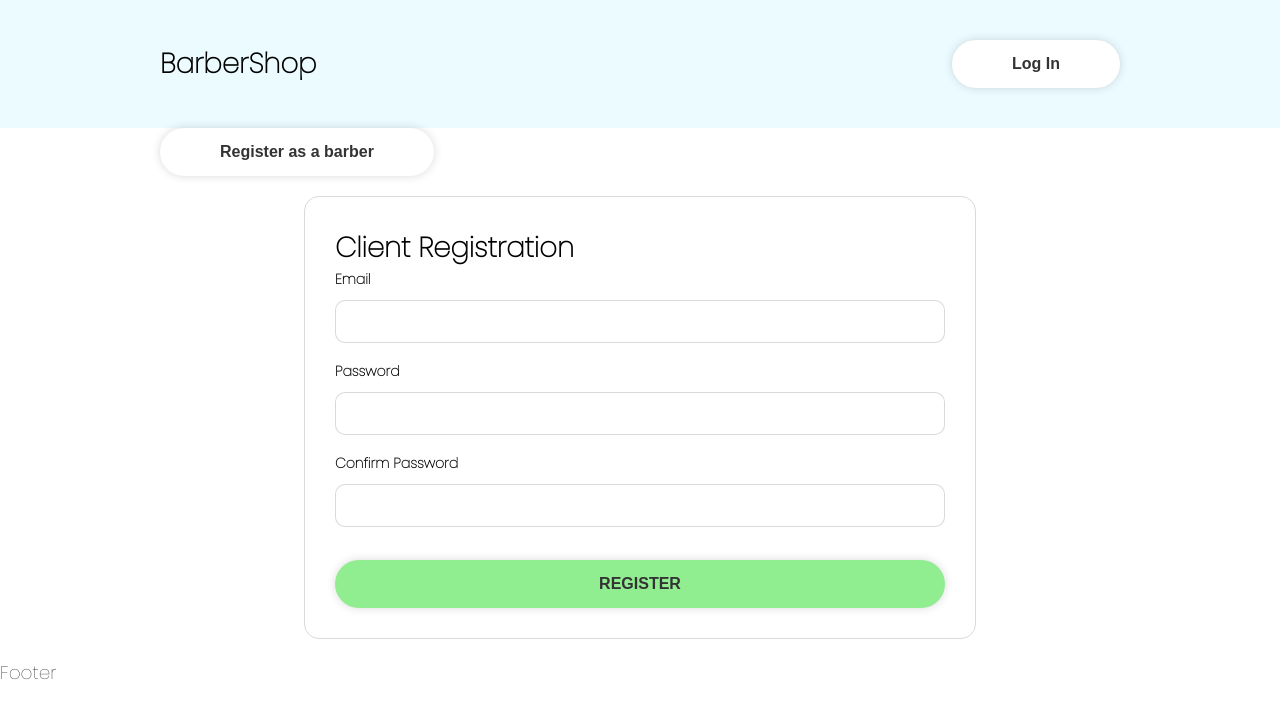
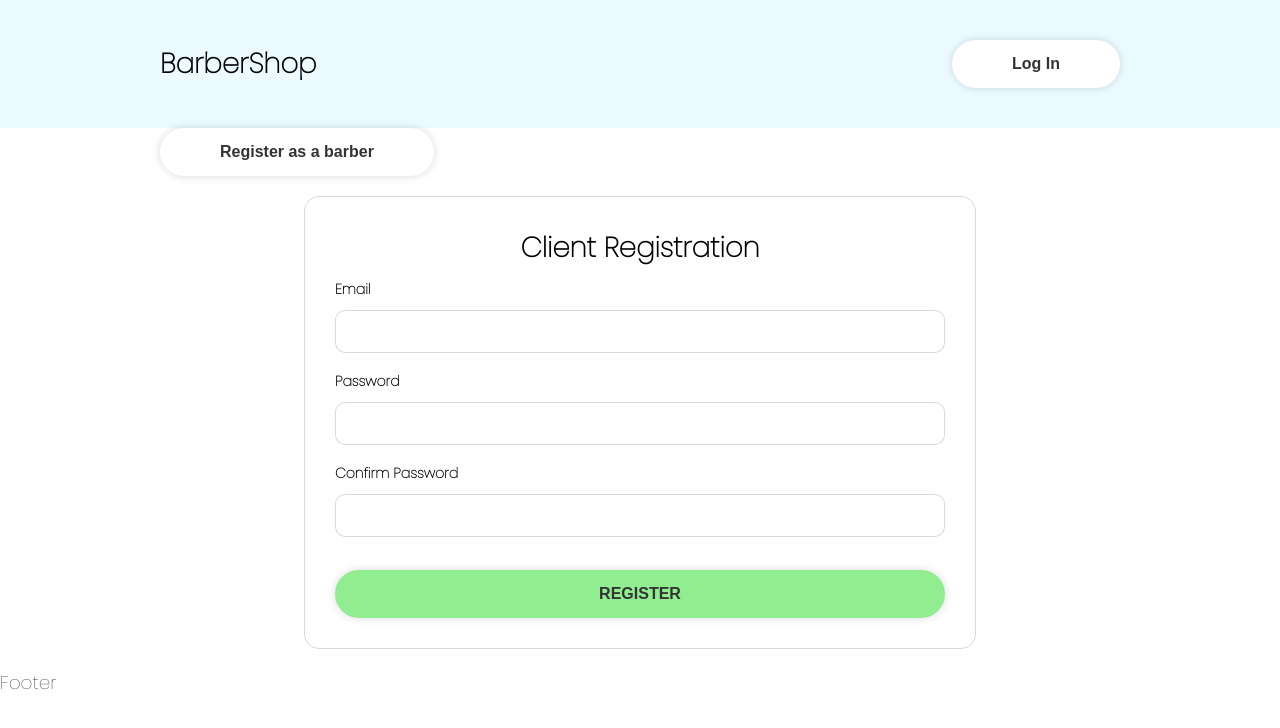
Before and after one commit to temoabb/barber-shop, a React (Create React App) app: page /register in a window 1280 px wide. Shown: the top 728 px of the page. Built offline with nearby package versions, Linux system fonts and the light colour scheme.

Commit message:
Use useForm's magic: register inputs and write errorhandling logic

```diff
--- a/src/components/styles/Form.styled.js
+++ b/src/components/styles/Form.styled.js
@@ -30,6 +30,11 @@ export const StyledFormControl = styled.div`
   flex-direction: column;
   justify-content: center;
   margin-bottom: 18px;
+  font-weight: bold;
+
+  & > small {
+    color: red;
+  }
 `;
 
 export const StyledInput = styled.input`
--- a/src/pages/Register.page.js
+++ b/src/pages/Register.page.js
@@ -26,29 +26,30 @@ const Register = () => {
 
   const [isBarber, setIsBarber] = useState(false);
 
-  const callBack = ({ label, type }) => (
+  const callBack = ({ label, type }) => {
+    const registerId = label.split(" ").join("");
+    return (
       <StyledFormControl key={label}>
-      {console.log(label.split(" ").join(""))}
         <StyledLabel htmlFor={label}>{label}</StyledLabel>
         <StyledInput
-        {...register(`${label.split(" ").join("")}`, {
-          required: true,
-          maxLength: 5,
-        })}
-        id={label}
+          {...register(registerId, { required: true })}
+          id={registerId}
           type={type ? type : "text"}
         />
+        <small>{errors[registerId] ? `${label} is required` : ""}</small>
       </StyledFormControl>
     );
+  };
 
   const renderedInputs = isBarber
     ? BARBER_REGISTRATION_ATTRIBUTES.map(callBack)
     : CLIENT_REGISTRATION_ATRRIBUTES.map(callBack);
 
-  const submitHandler = (e) => {
-    e.preventDefault();
+  const submitHandler = () => {
     console.log("Submit");
   };
+
+  console.log(errors);
 
   return (
     <>
@@ -56,7 +57,9 @@ const Register = () => {
         Register as a {isBarber ? "client" : "barber"}
       </StyledButton>
       <StyledForm key={isBarber} onSubmit={handleSubmit(submitHandler)}>
-        <h2>{isBarber ? "Barber" : "Client"} Registration</h2>
+        <h2 style={{ textAlign: "center", marginBottom: 10 }}>
+          {isBarber ? "Barber" : "Client"} Registration
+        </h2>
 
         {renderedInputs}
 
```
Lines whose indentation alone changed are shown as unchanged.
